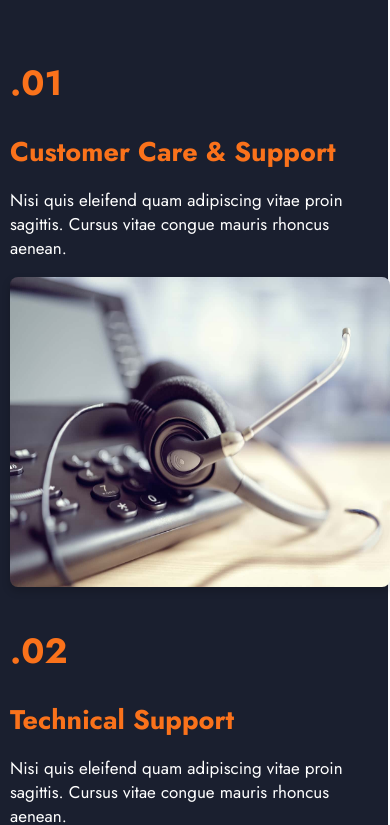
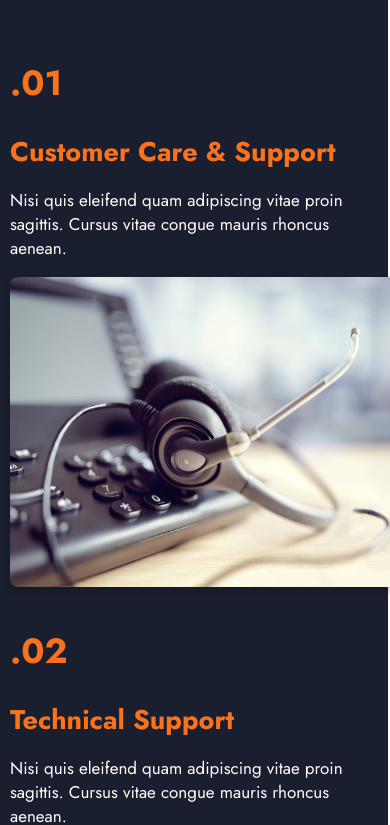
Before and after one commit to HasnainZafarDev/outsource, a Next.js app: page / in a window 390 px wide. Shown: the part 4299-5124 px from the top of the page. Built offline with nearby package versions, Linux system fonts and the light colour scheme.

Commit message:
feature image width

```diff
--- a/src/app/components/features/features.css
+++ b/src/app/components/features/features.css
@@ -126,7 +126,7 @@
         }
       }
       .overlapping-image {
-        width: 380px;
+        width: 390px;
         height: 310px;
       }
     }
```
